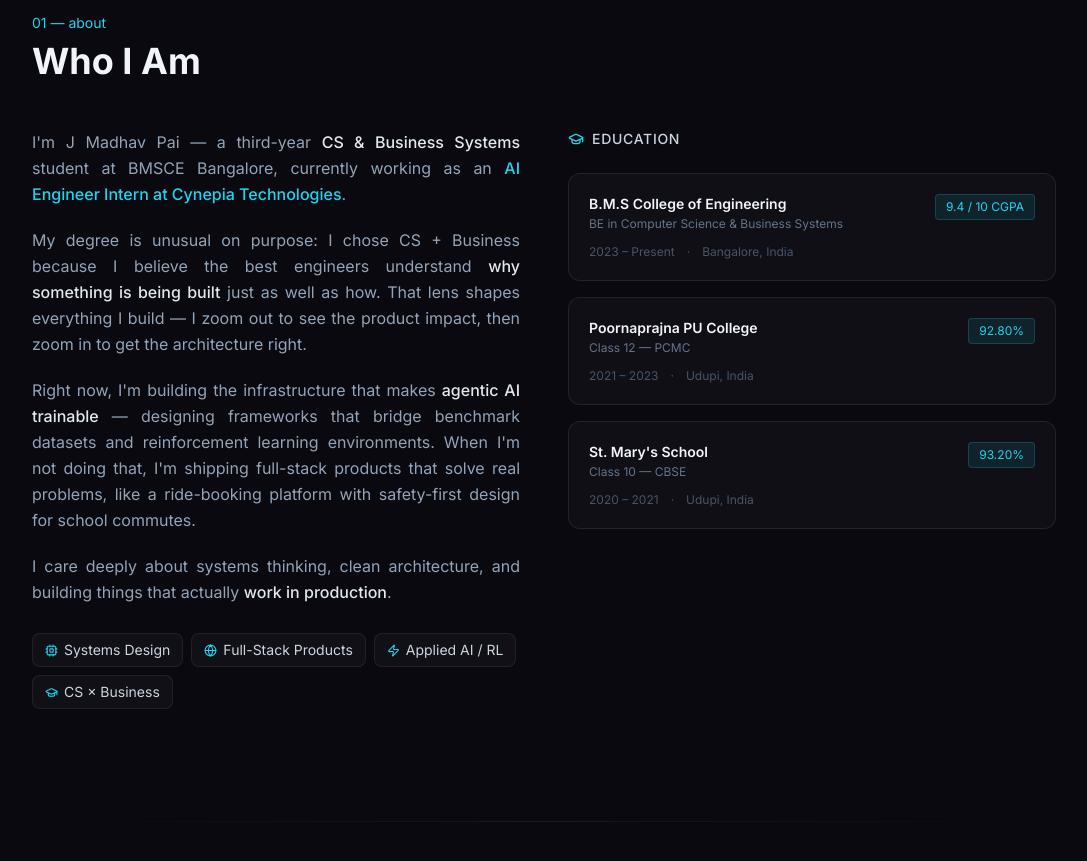
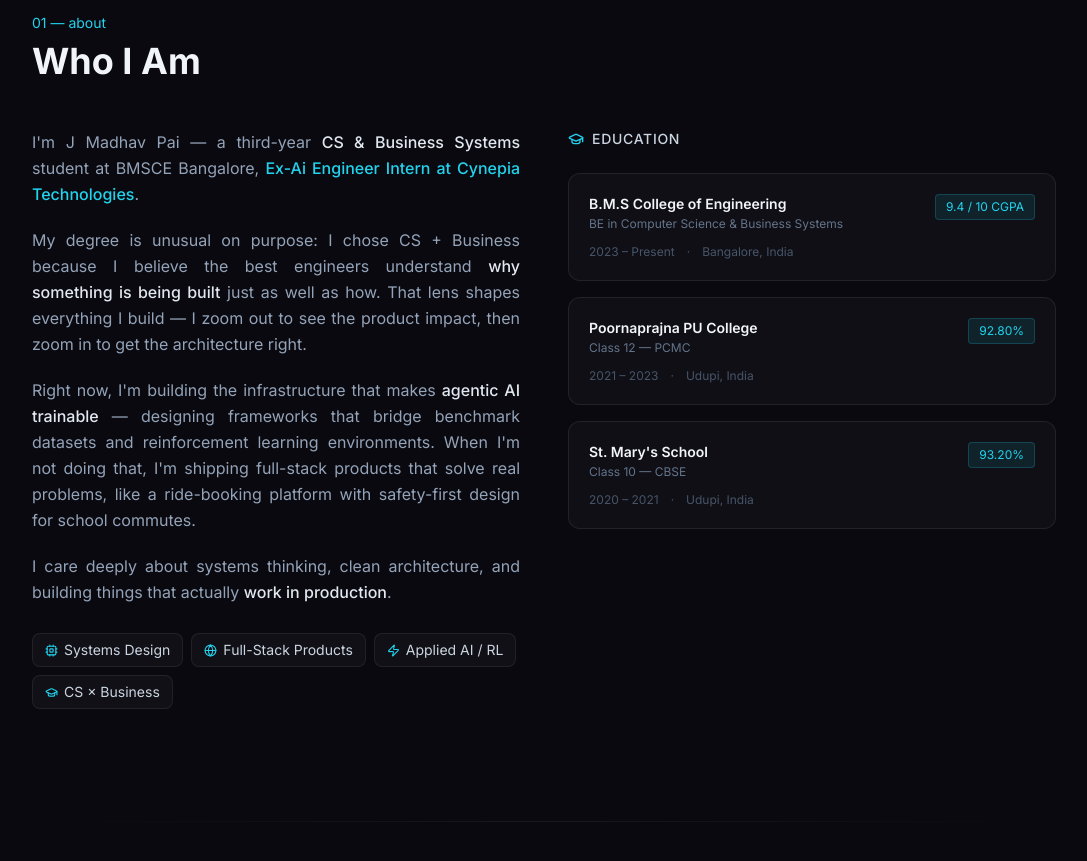
Before and after one commit to madhavpai09/Portfolio, a Next.js app: page / in a window 1280 px wide. Shown: the part 900-1761 px from the top of the page, without its empty margins (96-1183 px from the left). Built offline with nearby package versions, Linux system fonts and the light colour scheme.

Commit message:
edited the internship status

```diff
--- a/src/components/About.tsx
+++ b/src/components/About.tsx
@@ -59,9 +59,9 @@ export default function About() {
               I&apos;m J Madhav Pai — a third-year{' '} <span className="text-slate-200 font-medium">
                 CS & Business Systems
               </span>{' '}
-              student at BMSCE Bangalore, currently working as an{' '}
+              student at BMSCE Bangalore,{' '}
               <span className="text-cyan-400 font-medium">
-                AI Engineer Intern at Cynepia Technologies
+               Ex-Ai Engineer Intern at Cynepia Technologies
               </span>
               .
             </p>
```
